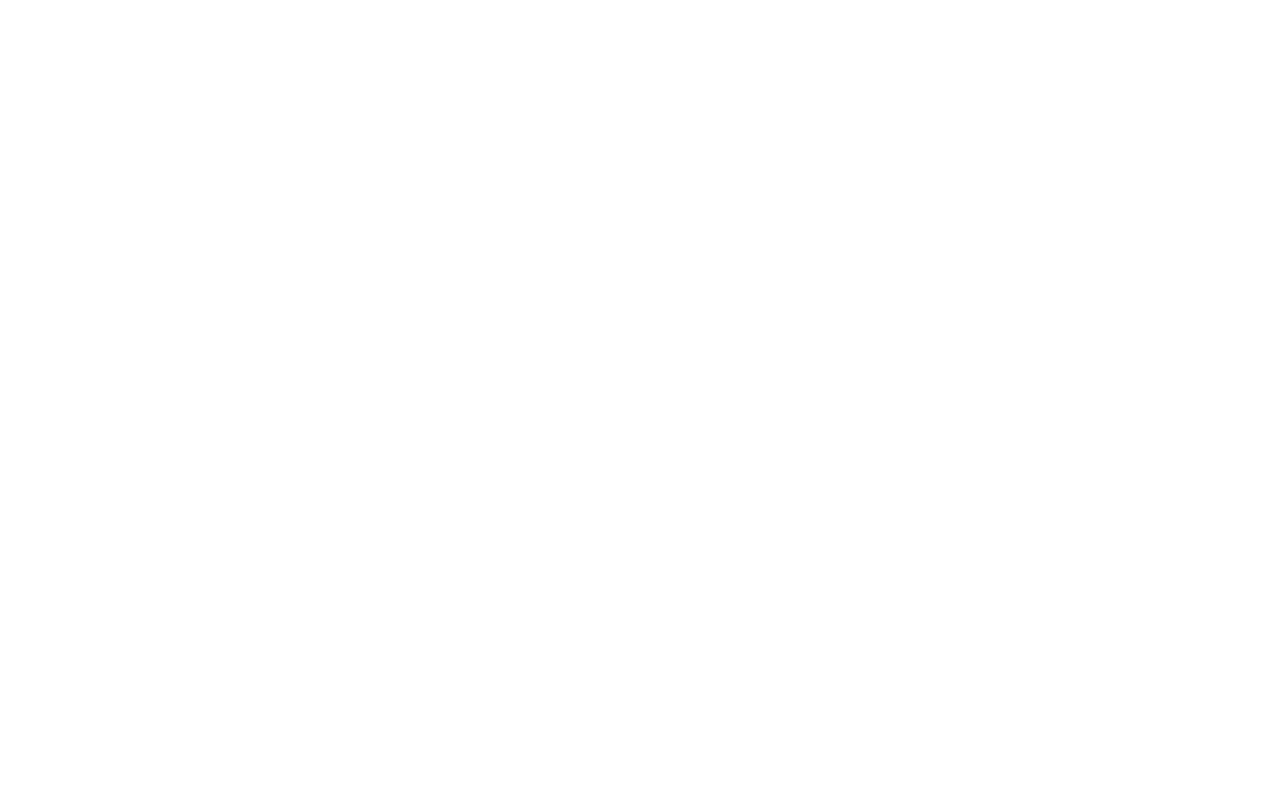
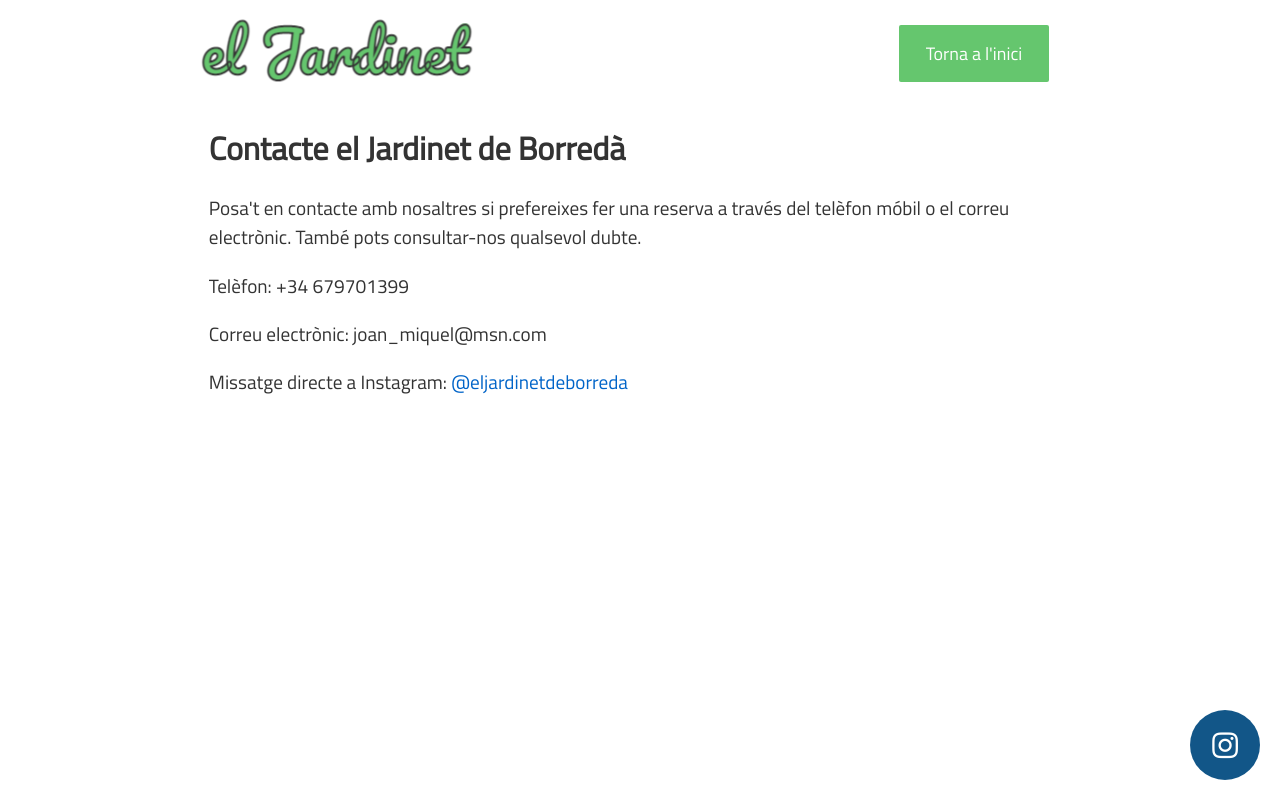
Before and after one commit to arnauboy/eljardinet, a Svelte app: page / in a window 1280 px wide. Both pictures are taken after a click on the button "Contacte". Built offline with nearby package versions, Linux system fonts and the light colour scheme.

Commit message:
contact route

```diff
--- a/src/App.svelte
+++ b/src/App.svelte
@@ -14,10 +14,38 @@
 	<link rel="stylesheet" href="https://cdnjs.cloudflare.com/ajax/libs/font-awesome/4.7.0/css/font-awesome.min.css">
 </svelte:head>
 
+<main>
 	<Router url="{url}">
 		<div>
 			<Route path="book" component="{Book}" />
-		<Route path="contact" component="{Contact}" />
+			<Route path="contact" ><Contact /></Route>
 			<Route path="/"><Home /></Route>
 		</div>
 	</Router>
+</main>
+
+<style>
+	main {
+		text-align: center;
+		padding: 1em;
+		max-width: 240px;
+		margin: 0 auto;
+		font-family: 'Titillium Web', sans-serif;
+
+	}
+
+	@media (min-width: 640px) {
+		main {
+			max-width: none;
+		}
+	}
+
+	:global(hr) {
+    display: block;
+    height: 1px;
+    border: 0;
+    border-top: 1px solid #65C66E;
+    margin: 1em 0;
+    padding: 0;
+}
+</style>
--- /dev/null
+++ b/src/components/Back.svelte
@@ -0,0 +1,49 @@
+<script>
+    import {Link} from "svelte-routing";
+  </script>
+
+  <button class="backButton"> <Link to="/" style="color: white;"> <span>Torna a l'inici</span> </Link> </button>
+
+  <style>
+      .backButton {
+        display: inline-block;
+        vertical-align:middle;
+        background-color: #65C66E;
+        border: none;
+        color: #FFFFFF;
+        text-align: center;
+        font-size: 18px;
+        padding: 15px;
+        width: 150px;
+        transition: all 0.5s;
+        cursor: pointer;
+        margin: 5px;
+        text-decoration: none;
+
+      }
+
+      .bookButton span {
+        cursor: pointer;
+        display: inline-block;
+        position: relative;
+        transition: 0.5s;
+      }
+
+      .bookButton span:after {
+        content: '\00bb';
+        position: absolute;
+        opacity: 0;
+        top: 0;
+        right: -20px;
+        transition: 0.5s;
+      }
+
+      .bookButton:hover span {
+        padding-right: 25px;
+      }
+
+      .bookButton:hover span:after {
+        opacity: 1;
+        right: 0;
+      }
+      </style>
--- a/src/components/Header.svelte
+++ b/src/components/Header.svelte
@@ -1,15 +1,23 @@
 <script>
+    import Back from "./Back.svelte";
     import BookButton from "./BookButton.svelte";
     import ContactButton from "./ContactButton.svelte";
+    export let route;
 </script>
 
 <div class="header">
     <div class = "header-title">
+        <!-- svelte-ignore missing-declaration -->
         <img src = "images/title.png" alt = "title"/>
     </div>
     <div class = "header-buttons">
-        <BookButton />
-        <ContactButton />
+        {#if route==="/"}
+            <BookButton />
+            <ContactButton />
+        {:else}
+            <Back />
+        {/if}
+
     </div>
 </div>
 
@@ -21,6 +29,7 @@
         width:100%;
         background-color: white;
         display: flex;
+
      }
 
      .header-buttons {
--- a/src/routes/Contact.svelte
+++ b/src/routes/Contact.svelte
@@ -1,3 +1,26 @@
+<script>
+import Header from "../components/Header.svelte";
+import Icons from "../components/Icons.svelte";
+</script>
+
 <svelte:head>
   <title>Contacte</title>
 </svelte:head>
+
+<Header route="contact" />
+<Icons />
+<div style = "max-width: 70%; text-align: left; margin: 100px auto;">
+  <h1>Contacte el Jardinet de Borredà</h1>
+  <p>Posa't en contacte amb nosaltres si prefereixes fer una reserva a través del telèfon móbil o el correu electrònic.
+  També pots consultar-nos qualsevol dubte.
+
+  <p>Telèfon: +34 679701399</p>
+  <p>Correu electrònic: joan_miquel@msn.com</p>
+  <p>Missatge directe a Instagram: <a href="https://instagram.com/eljardinetdeborreda">@eljardinetdeborreda</a> </p>
+</div>
+
+<style>
+  p {
+    font-size: 1.2em;
+  }
+</style>
--- a/src/routes/Home.svelte
+++ b/src/routes/Home.svelte
@@ -12,8 +12,8 @@ import Installacions from '../components/Installacions.svelte';
 	<title>El Jardinet</title>
 </svelte:head>
 
-<main>
-	<Header />
+
+<Header route="/"/>
 <Icons />
 <ReservaHeader />
 <div style = "max-width: 70%; text-align: left; margin: 0 auto;">
@@ -24,30 +24,7 @@ import Installacions from '../components/Installacions.svelte';
 	<Album />
 	<p style = "font-size: 1.2em"> Seguiu-nos a instagram a <a href="https://instagram.com/eljardinetdeborreda" alt="">@eljardinetdeborreda</a> per a veure més fotografies i no perdreus cap novetat!</p>
 </div>
-</main>
+
 
 <style>
-	main {
-		text-align: center;
-		padding: 1em;
-		max-width: 240px;
-		margin: 0 auto;
-		font-family: 'Titillium Web', sans-serif;
-
-	}
-
-	@media (min-width: 640px) {
-		main {
-			max-width: none;
-		}
-	}
-
-	hr {
-    display: block;
-    height: 1px;
-    border: 0;
-    border-top: 1px solid #65C66E;
-    margin: 1em 0;
-    padding: 0;
-}
 </style>
```
Lines whose indentation alone changed are shown as unchanged.
